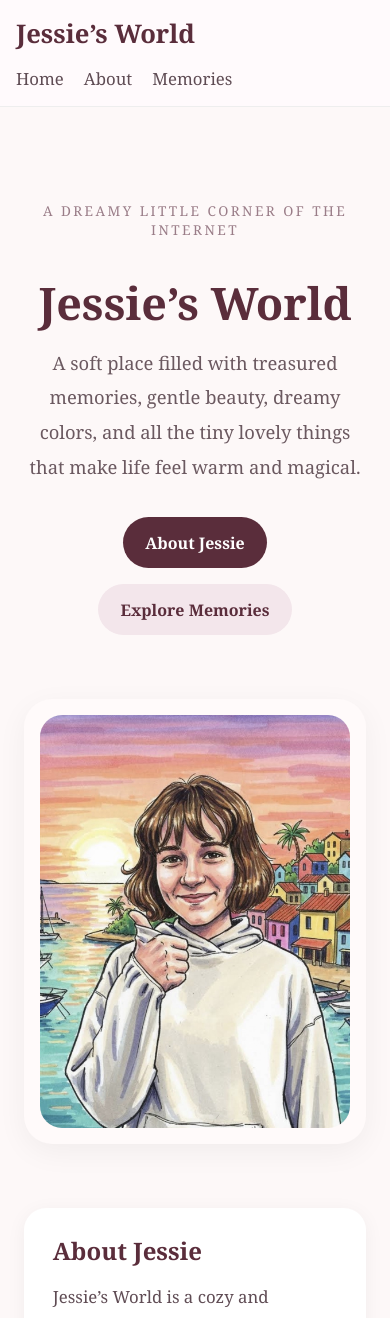
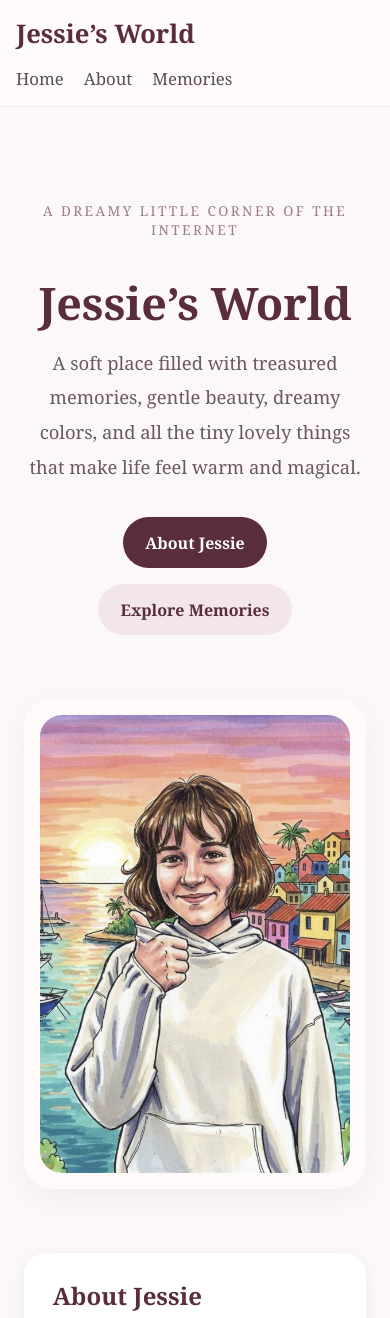
Before and after one commit to DanceOnVibes/Jessie-ai, a Next.js app: page / in a window 390 px wide. Shown: the top 1318 px of the page. Built offline with nearby package versions, Linux system fonts and the light colour scheme.

Commit message:
Replace cropped homepage image with responsive image

```diff
--- a/app/page.tsx
+++ b/app/page.tsx
@@ -61,6 +61,7 @@ export default function HomePage() {
               padding: "0.9rem 1.4rem",
               borderRadius: "999px",
               fontWeight: 600,
+              textDecoration: "none",
             }}
           >
             About Jessie
@@ -74,6 +75,7 @@ export default function HomePage() {
               padding: "0.9rem 1.4rem",
               borderRadius: "999px",
               fontWeight: 600,
+              textDecoration: "none",
             }}
           >
             Explore Memories
@@ -96,26 +98,19 @@ export default function HomePage() {
             margin: "0 auto",
           }}
         >
-          <div
+          <Image
+            src="/jessie-main.jpg"
+            alt="Featured memory of Jessie"
+            width={900}
+            height={1100}
+            priority
             style={{
-              position: "relative",
               width: "100%",
-              aspectRatio: "3 / 4",
-              overflow: "hidden",
+              height: "auto",
+              display: "block",
               borderRadius: "22px",
             }}
-          >
-            <Image
-              src="/jessie-main.jpg"
-              alt="Featured memory of Jessie"
-              fill
-              style={{
-               objectFit: "cover",
-               objectPosition: "center top",
-              }}
-              priority
-            />
-          </div>
+          />
         </div>
       </section>
 
```
